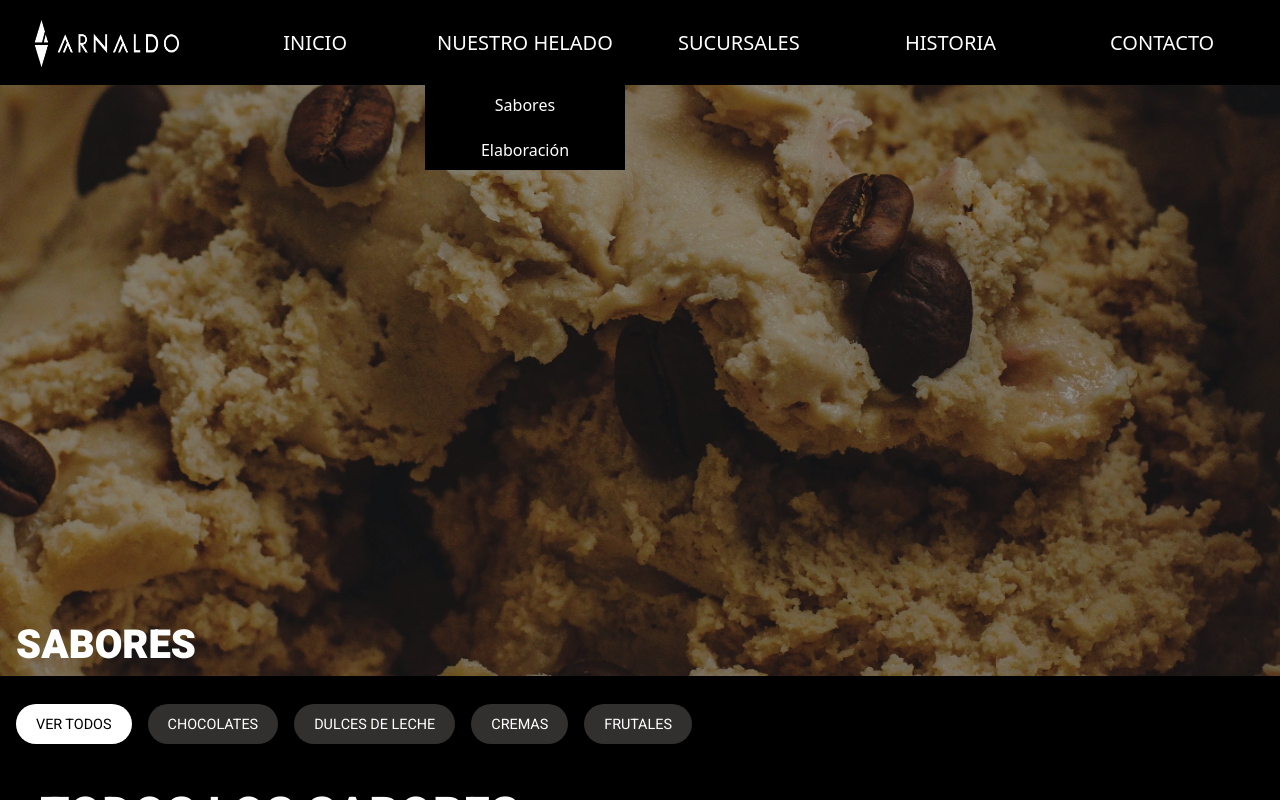
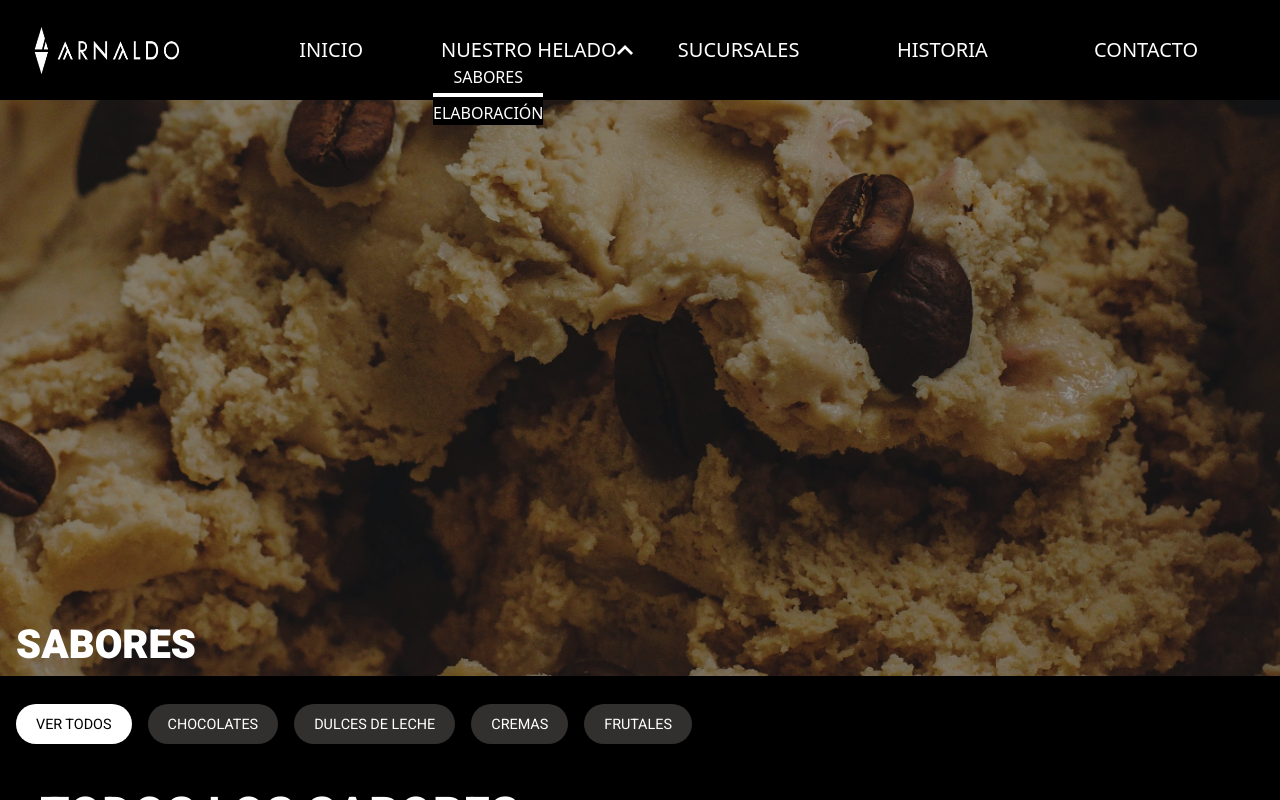
Before and after one commit to TomasSorgetti/arnaldo, a React (Vite) app: page /sabores in a window 1280 px wide. Both pictures are taken after a click on the button "NUESTRO HELADO". Shown: the top 800 px of the page. Built offline with nearby package versions, Linux system fonts and the light colour scheme.

Commit message:
navbar & footer

```diff
--- a/src/components/Footer/Footer.jsx
+++ b/src/components/Footer/Footer.jsx
@@ -12,17 +12,17 @@ const Footer = () => {
       <Link onClick={() => reloadPage("/")} to="/" className="flex justify-center">
         <img className="h-24" src={HeladoLogo} alt="logo 1" />
       </Link>
-      <article className="flex flex-col gap-6 lg:flex-row lg:justify-center lg:gap-14 lg:py-5 2xl:text-[1.5rem]">
+      <article className="flex flex-col gap-6 lg:w-full lg:flex-row lg:justify-between lg:py-5 2xl:text-[1.5rem]">
         <Link
           onClick={() => reloadPage("/")}
           to="/"
-          className="font-semibold lg:w-[150px]"
+          className="font-semibold lg:w-[250px]"
         >
           INICIO
         </Link>
         <div className="font-semibold lg:w-[150px] 2xl:w-[250px]">
           NUESTRO HELADO
-          <div className="flex flex-col font-light text-[1rem] 2xl:text-[1.25rem]">
+          <div className="uppercase flex flex-col font-light text-[1rem] 2xl:text-[1.25rem]">
             <Link onClick={() => reloadPage("/sabores")} to="/sabores">
               Sabores
             </Link>
@@ -34,21 +34,21 @@ const Footer = () => {
         <Link
           onClick={() => reloadPage("/sucursales")}
           to="/sucursales"
-          className="font-semibold lg:w-[150px]"
+          className="font-semibold lg:w-[250px]"
         >
           SUCURSALES
         </Link>
         <Link
           onClick={() => reloadPage("/historia")}
           to="/historia"
-          className="font-semibold lg:w-[150px]"
+          className="font-semibold lg:w-[250px]"
         >
           HISTORIA
         </Link>
         <Link
           onClick={() => reloadPage("/contacto")}
           to="/contacto"
-          className="font-semibold lg:w-[150px]"
+          className="font-semibold lg:w-[250px]"
         >
           CONTACTO
         </Link>
--- a/src/components/Navigation/Navigation.jsx
+++ b/src/components/Navigation/Navigation.jsx
@@ -26,12 +26,16 @@ const Navigation = () => {
   };
   return (
     <nav
-      className={`fixed flex items-center justify-between z-10 bg-black w-full ${
+      className={`fixed flex items-center justify-between z-10 bg-black w-full lg:h-[100px] ${
         nav ? "fixed" : ""
       }`}
     >
       <Link onClick={() => handleClickNavigate("/")} to="/" className="">
-        <img className="h-14 pl-3 lg:pl-5 lg:h-[5rem] 2xl:pl-16" src={Logo} alt="logo" />
+        <img
+          className="h-14 pl-3 lg:pl-5 lg:h-[5rem] 2xl:pl-16"
+          src={Logo}
+          alt="logo"
+        />
       </Link>
       <div className="block lg:hidden pr-4">
         <button
@@ -57,41 +61,46 @@ const Navigation = () => {
         ${!nav ? " menuClose" : " menuOpen"}`}
       >
         <ul
-          className={`w-full h-screen text-[1.25rem] font-normal bg-black text-white flex items-start px-4 flex-col justify-start gap-2 lg:flex-row lg:justify-center lg:h-[85px] lg:items-center lg:text-center
+          className={`w-full h-screen text-[1.25rem] font-normal bg-black text-white flex items-start px-4 flex-col justify-start gap-2 lg:flex-row lg:justify-center lg:h-[85px] lg:items-center lg:text-center lg:gap-0 lg:px-8
           ${nav ? "border-t-2 border-white" : ""}`}
         >
           <li className="w-full border-b py-3 lg:border-none">
-            <Link onClick={() => handleClickNavigate("/")} to="/">
+            <Link
+              className="nav"
+              onClick={() => handleClickNavigate("/")}
+              to="/"
+            >
               INICIO
             </Link>
           </li>
-          <li className="w-full border-b py-3 lg:border-none">
+          <li className="w-full border-b py-3 lg:border-none lg:relative">
             <button
-              className="w-full pr-1 flex justify-between items-center"
+              className="nav w-full pr-1 flex justify-between items-center lg:justify-center lg:w-auto"
               type="button"
               onClick={handleDropdown}
             >
-              <p className="lg:w-[200px]">NUESTRO HELADO</p>
+              <p className="lg:w-[200px] lg:mr-[-8px]">NUESTRO HELADO</p>
               <img
-                className={`h-4 lg:hidden ${dropdown ? "rotate-180" : ""}`}
+                className={`h-4 ${dropdown ? "rotate-180" : ""}`}
                 src={iconDown}
                 alt="icon down"
               />
             </button>
             <ul
-              className={`flex flex-col gap-1 pl-3 py-3 text-[1rem] font-normal lg:absolute lg:bottom-[-85px] lg:text-center lg:bg-black lg:p-0 lg:w-[200px] lg:h-[85px] lg:justify-between ${
+              className={`flex flex-col gap-1 pl-3 py-3 text-[1rem] font-normal lg:absolute lg:text-center lg:bg-black lg:p-0 2xl:bottom-[-190px] 2xl:left-[-30px] 2xl:w-[275px] 2xl:h-[175px] lg:justify-between ${
                 !dropdown ? " hidden" : ""
               }`}
             >
               <Link
-                className="lg:h-full lg:flex justify-center items-center"
+                className="uppercase lg:h-full lg:flex justify-center items-center"
                 onClick={() => handleClickNavigate("/sabores")}
                 to="/sabores"
               >
                 Sabores
               </Link>
+              <div className="hidden lg:block h-1 w-full bg-white"></div>
               <Link
-                className="lg:h-full lg:flex justify-center items-center"
+                className="uppercase lg:h-full lg:flex justify-center items-center"
                 onClick={() => handleClickNavigate("/elaboracion")}
                 to="/elaboracion"
               >
@@ -100,18 +109,17 @@ const Navigation = () => {
             </ul>
           </li>
           <li className="w-full border-b py-3 lg:border-none">
-            {window.location.pathname !== "/sucursales" ? (
-              <Link onClick={handleClickNavigate} to="/sucursales">
-                SUCURSALES
-              </Link>
-            ) : (
-              <button onClick={reloadPage} className="text-start">
-                SUCURSALES
-              </button>
-            )}
+            <Link
+              className="nav"
+              onClick={() => handleClickNavigate("/sucursales")}
+              to="/sucursales"
+            >
+              SUCURSALES
+            </Link>
           </li>
           <li className="w-full border-b py-3 lg:border-none">
             <Link
+              className="nav"
               onClick={() => handleClickNavigate("/historia")}
               to="/historia"
             >
@@ -120,6 +128,7 @@ const Navigation = () => {
           </li>
           <li className="w-full border-b py-3 lg:border-none">
             <Link
+              className="nav"
               onClick={() => handleClickNavigate("/contacto")}
               to="/contacto"
             >
--- a/src/components/Reseñas/Reseñas.jsx
+++ b/src/components/Reseñas/Reseñas.jsx
@@ -62,7 +62,7 @@ const Reseñas = () => {
           ))}
         </motion.div>
       </motion.div>
-      <div className="w-full pb-6 bg-white flex justify-center 2xl:pb-10">
+      <div className="w-full pb-6 bg-white flex justify-center 2xl:pb-10 2xl:pr-16">
         <button className="uppercase w-11/12 rounded bg-black text-white text-center py-2 text-[0.9rem] font-bold lg:w-[400px] 2xl:py-3">
           ver todas
         </button>
--- a/src/index.css
+++ b/src/index.css
@@ -143,3 +143,25 @@ body{
 .__inactive {
     color: gray;
 }
+
+
+/**********navbar**********/
+.nav {
+    position: relative;
+}
+
+.nav::before {
+    content: "";
+    height: 2px;
+    width: 0%;
+    background-color: white;
+    left: 0;
+    bottom: -8px;
+    position: absolute;
+    transition: 300ms;
+
+}
+
+.nav.nav:hover::before {
+    width: 100%;
+}
--- a/src/pages/Contacto/Contacto.jsx
+++ b/src/pages/Contacto/Contacto.jsx
@@ -53,7 +53,7 @@ const Contacto = () => {
   };
 
   return (
-    <section className="pt-[3.5rem] pb-8 border-b-2 border-white">
+    <section className="font-heebo pt-[3.5rem] pb-8 border-b-2 border-white">
       <article className="relative h-[132px] overflow-hidden 2xl:h-[370px]">
         <img src={contact} alt="sabores header" />
         <h3 className="absolute uppercase left-4 bottom-0 text-[2.5rem] font-bold 2xl:text-[6.25rem] 2xl:pl-16">
--- a/src/pages/Home/Home.jsx
+++ b/src/pages/Home/Home.jsx
@@ -27,7 +27,7 @@ const Home = () => {
   ];
   return (
     <main id="main" className={`font-heebo pt-[56px]`}>
-      <article className="w-full lg:h-[600px] overflow-hidden">
+      <article className="w-full lg:h-[700px] overflow-hidden">
         <video autoPlay muted className="object-cover">
           <source src={Video} type="video/mp4"></source>
         </video>
--- a/src/pages/Sabores/Helados.jsx
+++ b/src/pages/Sabores/Helados.jsx
@@ -4,7 +4,7 @@ const Helados = () => {
   const { data } = useSelector((state) => state);
 
   return (
-    <div className="flex flex-col gap-6 px-5 mt-2 lg:px-10  border-b-2 border-white pb-6 2xl:pl-20">
+    <div className="flex flex-col gap-6 px-5 mt-2 lg:px-10  border-b-2 border-white pb-6 2xl:pl-20 2xl:pb">
       {data?.action === "ver todos" ? (
         <h2 className="uppercase text-[1.5rem] font-bold lg:text-[3rem] 2xl:text-[3.8rem]">
           TODOS LOS SABORES
--- a/src/pages/Sucursales/Sucursales.jsx
+++ b/src/pages/Sucursales/Sucursales.jsx
@@ -24,7 +24,7 @@ const Sucursales = () => {
             index
           ) => (
             <div key={index}>
-              <h3 className="text-[1.5rem] font-extrabold uppercase">
+              <h3 className="text-[1.5rem] font-extrabold uppercase 2xl:text-[3.75rem] 2xl:mt-2">
                 {nombre}
               </h3>
               <div className="flex flex-col gap-0 lg:flex-row">
```
